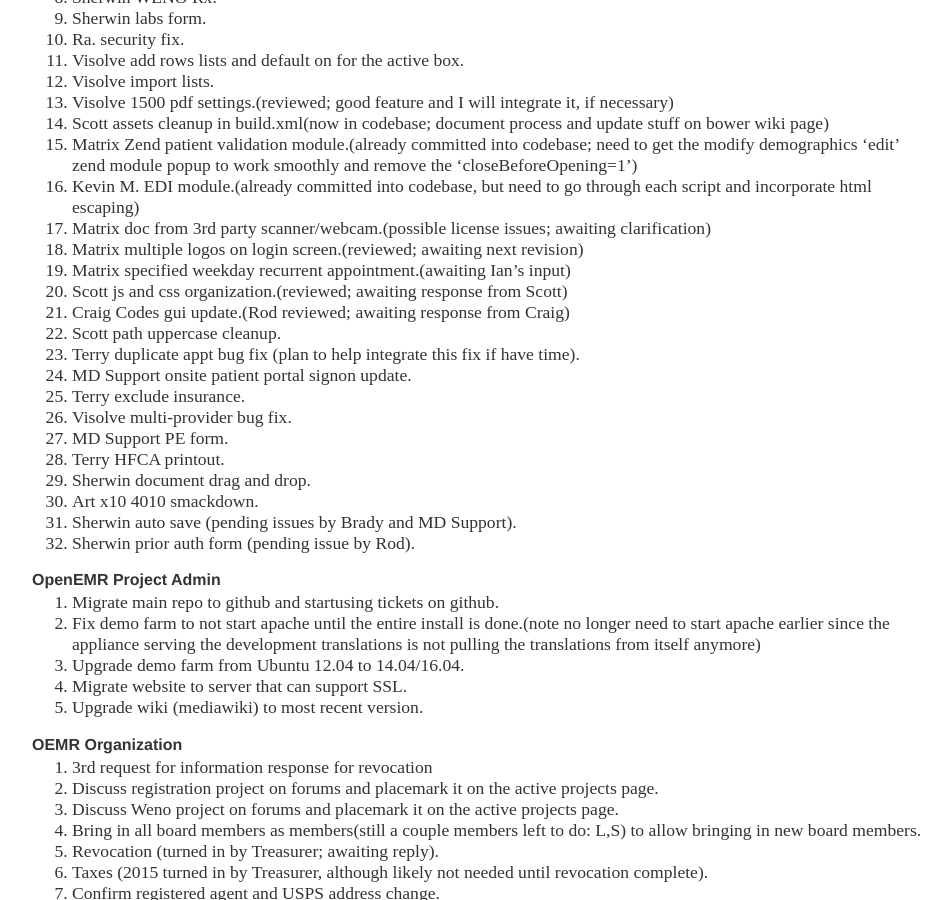
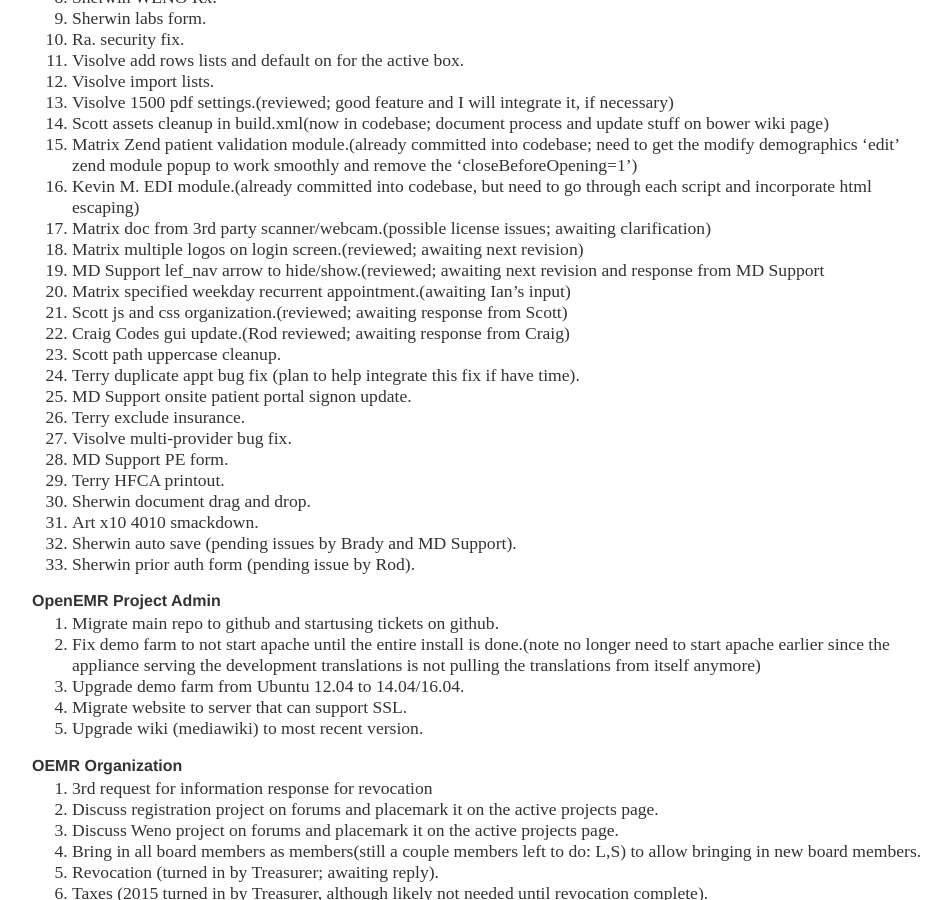
Before and after one commit to bradymiller/bradymiller.github.io, a Jekyll site: the page built from todo/index.md, in a window 1280 px wide and 900 px high, scrolled down 521 px. Shown: the whole window, without its empty margins (160-1111 px from the left). Built offline with Jekyll 4.4.1, drawn with Linux system fonts in a browser that asks for light colours.

Commit message:
Update todo list

```diff
--- a/todo/index.md
+++ b/todo/index.md
@@ -27,6 +27,7 @@
 1. Kevin M. EDI module.(already committed into codebase, but need to go through each script and incorporate html escaping)
 1. Matrix doc from 3rd party scanner/webcam.(possible license issues; awaiting clarification)
 1. Matrix multiple logos on login screen.(reviewed; awaiting next revision)
+1. MD Support lef_nav arrow to hide/show.(reviewed; awaiting next revision and response from MD Support
 1. Matrix specified weekday recurrent appointment.(awaiting Ian's input)
 1. Scott js and css organization.(reviewed; awaiting response from Scott)
 1. Craig Codes gui update.(Rod reviewed; awaiting response from Craig)
```
